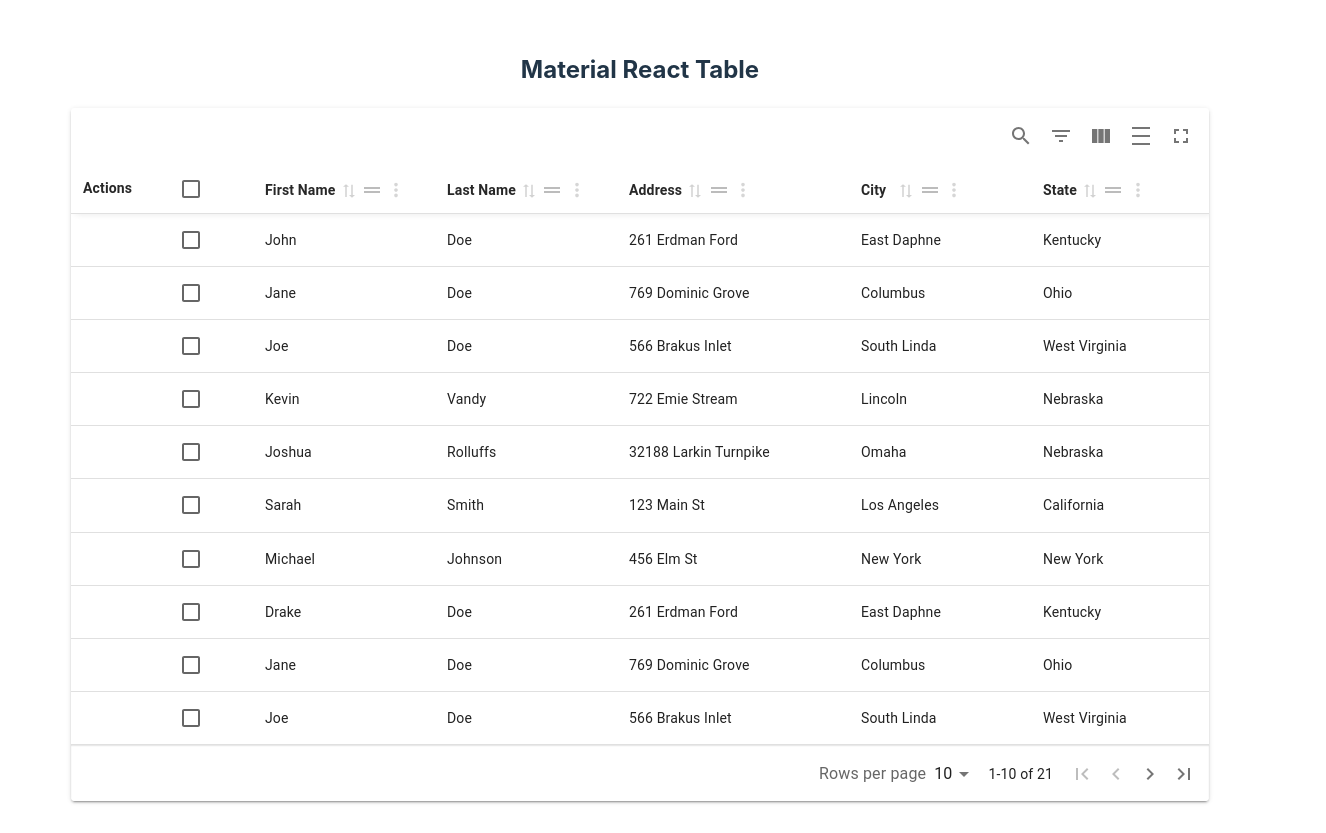
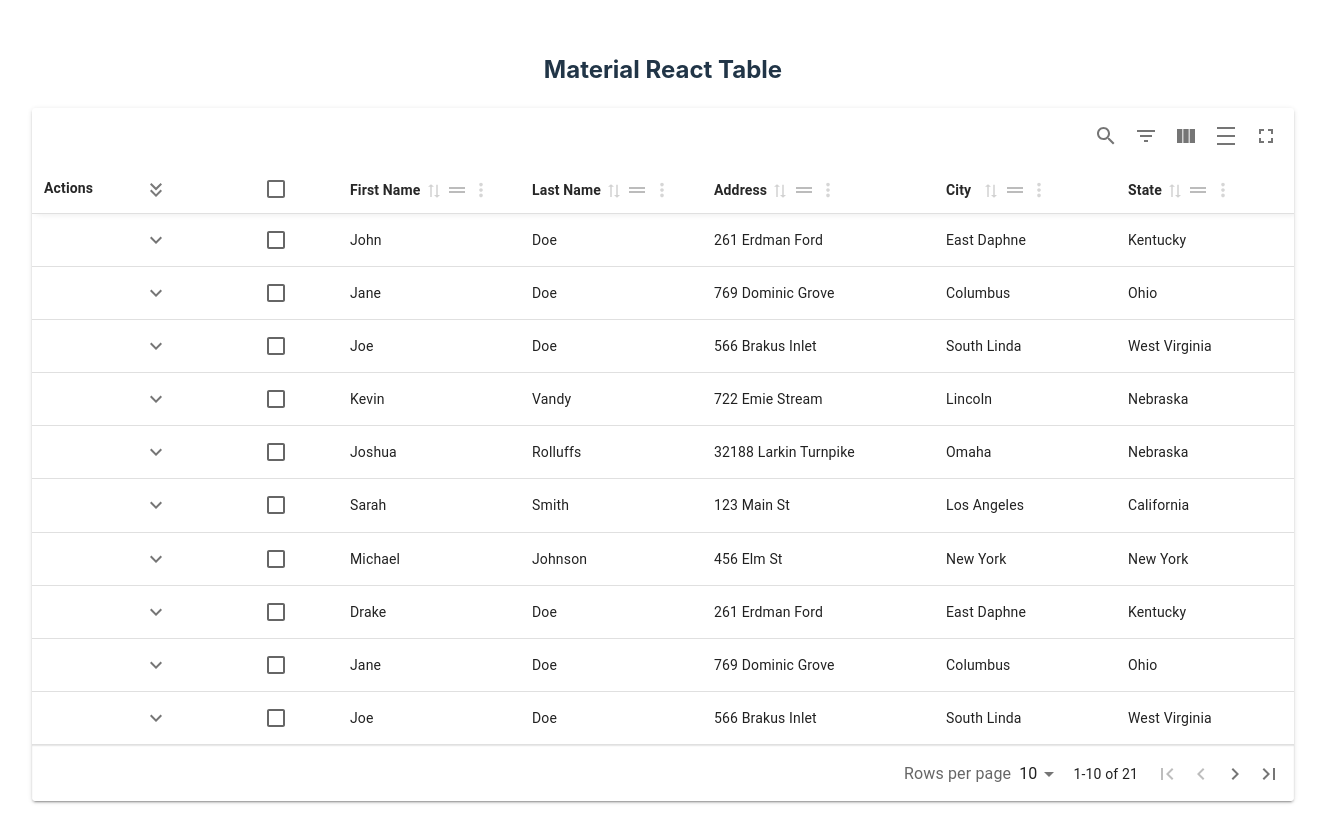
Before and after one commit to KacperLudwiczak/Material-React-Table-Implementaion, a React (Vite) app: page / in a window 1280 px wide. Shown: the whole page, 1326 px wide, since content can reach past the window. Built offline with nearby package versions, Linux system fonts and the light colour scheme.

Commit message:
Accordion

```diff
--- a/src/components/Table.tsx
+++ b/src/components/Table.tsx
@@ -4,10 +4,8 @@ import { data } from "./data"; // Import the data from the separate file
 
 // example data type
 type Person = {
-  name: {
-    firstName: string;
-    lastName: string;
-  };
+  firstName: string;
+  lastName: string;
   address: string;
   city: string;
   state: string;
@@ -18,12 +16,12 @@ const Table = () => {
   const memoizedColumns = useMemo<MRT_ColumnDef<Person>[]>(
     () => [
       {
-        accessorKey: "name.firstName",
+        accessorKey: "firstName",
         header: "First Name",
         size: 150,
       },
       {
-        accessorKey: "name.lastName",
+        accessorKey: "lastName",
         header: "Last Name",
         size: 150,
       },
@@ -57,6 +55,9 @@ const Table = () => {
       enablePinning
       enableRowActions
       enableRowSelection
+      enableExpanding
+      enableExpandAll
+      enableGlobalFilterModes
     />
   );
 };
--- a/src/components/data.tsx
+++ b/src/components/data.tsx
@@ -1,192 +1,527 @@
 export const data = [
   {
-    userId: "3f25309c-8fa1-470f-811e-cdb082ab9017",
-    name: {
     firstName: "John",
     lastName: "Doe",
-    },
     address: "261 Erdman Ford",
     city: "East Daphne",
     state: "Kentucky",
+    subRows: [
+      {
+        firstName: "Ervin",
+        lastName: "Reinger",
+        address: "566 Brakus Inlet",
+        city: "South Linda",
+        state: "West Virginia",
+        subRows: [
+          {
+            firstName: "Jordane",
+            lastName: "Homenick",
+            address: "1234 Brakus Inlet",
+            city: "South Linda",
+            state: "West Virginia",
+          },
+        ],
+      },
+    ],
   },
   {
-    name: {
     firstName: "Jane",
     lastName: "Doe",
-    },
     address: "769 Dominic Grove",
     city: "Columbus",
     state: "Ohio",
-  },
+    subRows: [
       {
-    name: {
-      firstName: "Joe",
-      lastName: "Doe",
-    },
+        firstName: "Trvin",
+        lastName: "Reinger",
         address: "566 Brakus Inlet",
         city: "South Linda",
         state: "West Virginia",
+        subRows: [
+          {
+            firstName: "Dordane",
+            lastName: "Homenick",
+            address: "1234 Brakus Inlet",
+            city: "South Linda",
+            state: "West Virginia",
+          },
+        ],
+      },
+    ],
   },
   {
-    name: {
+    firstName: "Joe",
+    lastName: "Doe",
+    address: "566 Brakus Inlet",
+    city: "South Linda",
+    state: "West Virginia",
+    subRows: [
+      {
+        firstName: "Arvin",
+        lastName: "Reinger",
+        address: "566 Brakus Inlet",
+        city: "South Linda",
+        state: "West Virginia",
+        subRows: [
+          {
+            firstName: "Gane",
+            lastName: "Homenick",
+            address: "1234 Brakus Inlet",
+            city: "South Linda",
+            state: "West Virginia",
+          },
+        ],
+      },
+    ],
+  },
+  {
     firstName: "Kevin",
     lastName: "Vandy",
-    },
     address: "722 Emie Stream",
     city: "Lincoln",
     state: "Nebraska",
+    subRows: [
+      {
+        firstName: "Ervin",
+        lastName: "Reinger",
+        address: "566 Brakus Inlet",
+        city: "South Linda",
+        state: "West Virginia",
+        subRows: [
+          {
+            firstName: "Jordane",
+            lastName: "Homenick",
+            address: "1234 Brakus Inlet",
+            city: "South Linda",
+            state: "West Virginia",
+          },
+        ],
+      },
+    ],
   },
   {
-    name: {
     firstName: "Joshua",
     lastName: "Rolluffs",
-    },
     address: "32188 Larkin Turnpike",
     city: "Omaha",
     state: "Nebraska",
+    subRows: [
+      {
+        firstName: "Ervin",
+        lastName: "Reinger",
+        address: "566 Brakus Inlet",
+        city: "South Linda",
+        state: "West Virginia",
+        subRows: [
+          {
+            firstName: "Jordane",
+            lastName: "Homenick",
+            address: "1234 Brakus Inlet",
+            city: "South Linda",
+            state: "West Virginia",
+          },
+        ],
+      },
+    ],
   },
   {
-    name: {
     firstName: "Sarah",
     lastName: "Smith",
-    },
     address: "123 Main St",
     city: "Los Angeles",
     state: "California",
+    subRows: [
+      {
+        firstName: "Ervin",
+        lastName: "Reinger",
+        address: "566 Brakus Inlet",
+        city: "South Linda",
+        state: "West Virginia",
+        subRows: [
+          {
+            firstName: "Jordane",
+            lastName: "Homenick",
+            address: "1234 Brakus Inlet",
+            city: "South Linda",
+            state: "West Virginia",
+          },
+        ],
+      },
+    ],
   },
   {
-    name: {
     firstName: "Michael",
     lastName: "Johnson",
-    },
     address: "456 Elm St",
     city: "New York",
     state: "New York",
+    subRows: [
+      {
+        firstName: "Ervin",
+        lastName: "Reinger",
+        address: "566 Brakus Inlet",
+        city: "South Linda",
+        state: "West Virginia",
+        subRows: [
+          {
+            firstName: "Jordane",
+            lastName: "Homenick",
+            address: "1234 Brakus Inlet",
+            city: "South Linda",
+            state: "West Virginia",
+          },
+        ],
+      },
+    ],
   },
   {
-    name: {
     firstName: "Drake",
     lastName: "Doe",
-    },
     address: "261 Erdman Ford",
     city: "East Daphne",
     state: "Kentucky",
+    subRows: [
+      {
+        firstName: "Ervin",
+        lastName: "Reinger",
+        address: "566 Brakus Inlet",
+        city: "South Linda",
+        state: "West Virginia",
+        subRows: [
+          {
+            firstName: "Jordane",
+            lastName: "Homenick",
+            address: "1234 Brakus Inlet",
+            city: "South Linda",
+            state: "West Virginia",
+          },
+        ],
+      },
+    ],
   },
   {
-    name: {
     firstName: "Jane",
     lastName: "Doe",
-    },
     address: "769 Dominic Grove",
     city: "Columbus",
     state: "Ohio",
-  },
+    subRows: [
       {
-    name: {
-      firstName: "Joe",
-      lastName: "Doe",
-    },
+        firstName: "Ervin",
+        lastName: "Reinger",
         address: "566 Brakus Inlet",
         city: "South Linda",
         state: "West Virginia",
+        subRows: [
+          {
+            firstName: "Jordane",
+            lastName: "Homenick",
+            address: "1234 Brakus Inlet",
+            city: "South Linda",
+            state: "West Virginia",
+          },
+        ],
+      },
+    ],
   },
   {
-    name: {
+    firstName: "Joe",
+    lastName: "Doe",
+    address: "566 Brakus Inlet",
+    city: "South Linda",
+    state: "West Virginia",
+    subRows: [
+      {
+        firstName: "Ervin",
+        lastName: "Reinger",
+        address: "566 Brakus Inlet",
+        city: "South Linda",
+        state: "West Virginia",
+        subRows: [
+          {
+            firstName: "Jordane",
+            lastName: "Homenick",
+            address: "1234 Brakus Inlet",
+            city: "South Linda",
+            state: "West Virginia",
+          },
+        ],
+      },
+    ],
+  },
+  {
     firstName: "Kevin",
     lastName: "Vandy",
-    },
     address: "722 Emie Stream",
     city: "Lincoln",
     state: "Nebraska",
+    subRows: [
+      {
+        firstName: "Ervin",
+        lastName: "Reinger",
+        address: "566 Brakus Inlet",
+        city: "South Linda",
+        state: "West Virginia",
+        subRows: [
+          {
+            firstName: "Jordane",
+            lastName: "Homenick",
+            address: "1234 Brakus Inlet",
+            city: "South Linda",
+            state: "West Virginia",
+          },
+        ],
+      },
+    ],
   },
   {
-    name: {
     firstName: "Joshua",
     lastName: "Rolluffs",
-    },
     address: "32188 Larkin Turnpike",
     city: "Omaha",
     state: "Nebraska",
+    subRows: [
+      {
+        firstName: "Ervin",
+        lastName: "Reinger",
+        address: "566 Brakus Inlet",
+        city: "South Linda",
+        state: "West Virginia",
+        subRows: [
+          {
+            firstName: "Jordane",
+            lastName: "Homenick",
+            address: "1234 Brakus Inlet",
+            city: "South Linda",
+            state: "West Virginia",
+          },
+        ],
+      },
+    ],
   },
   {
-    name: {
     firstName: "Sarah",
     lastName: "Smith",
-    },
     address: "123 Main St",
     city: "Los Angeles",
     state: "California",
+    subRows: [
+      {
+        firstName: "Ervin",
+        lastName: "Reinger",
+        address: "566 Brakus Inlet",
+        city: "South Linda",
+        state: "West Virginia",
+        subRows: [
+          {
+            firstName: "Jordane",
+            lastName: "Homenick",
+            address: "1234 Brakus Inlet",
+            city: "South Linda",
+            state: "West Virginia",
+          },
+        ],
+      },
+    ],
   },
   {
-    name: {
     firstName: "Michael",
     lastName: "Johnson",
-    },
     address: "456 Elm St",
     city: "New York",
     state: "New York",
+    subRows: [
+      {
+        firstName: "Ervin",
+        lastName: "Reinger",
+        address: "566 Brakus Inlet",
+        city: "South Linda",
+        state: "West Virginia",
+        subRows: [
+          {
+            firstName: "Jordane",
+            lastName: "Homenick",
+            address: "1234 Brakus Inlet",
+            city: "South Linda",
+            state: "West Virginia",
+          },
+        ],
+      },
+    ],
   },
   {
-    name: {
     firstName: "Tom",
     lastName: "Doe",
-    },
     address: "261 Erdman Ford",
     city: "East Daphne",
     state: "Kentucky",
+    subRows: [
+      {
+        firstName: "Ervin",
+        lastName: "Reinger",
+        address: "566 Brakus Inlet",
+        city: "South Linda",
+        state: "West Virginia",
+        subRows: [
+          {
+            firstName: "Jordane",
+            lastName: "Homenick",
+            address: "1234 Brakus Inlet",
+            city: "South Linda",
+            state: "West Virginia",
+          },
+        ],
+      },
+    ],
   },
   {
-    name: {
     firstName: "Jane",
     lastName: "Doe",
-    },
     address: "769 Dominic Grove",
     city: "Columbus",
     state: "Ohio",
-  },
+    subRows: [
       {
-    name: {
-      firstName: "Joe",
-      lastName: "Doe",
-    },
+        firstName: "Ervin",
+        lastName: "Reinger",
         address: "566 Brakus Inlet",
         city: "South Linda",
         state: "West Virginia",
+        subRows: [
+          {
+            firstName: "Jordane",
+            lastName: "Homenick",
+            address: "1234 Brakus Inlet",
+            city: "South Linda",
+            state: "West Virginia",
+          },
+        ],
+      },
+    ],
   },
   {
-    name: {
+    firstName: "Joe",
+    lastName: "Doe",
+    address: "566 Brakus Inlet",
+    city: "South Linda",
+    state: "West Virginia",
+    subRows: [
+      {
+        firstName: "Ervin",
+        lastName: "Reinger",
+        address: "566 Brakus Inlet",
+        city: "South Linda",
+        state: "West Virginia",
+        subRows: [
+          {
+            firstName: "Jordane",
+            lastName: "Homenick",
+            address: "1234 Brakus Inlet",
+            city: "South Linda",
+            state: "West Virginia",
+          },
+        ],
+      },
+    ],
+  },
+  {
     firstName: "Kevin",
     lastName: "Vandy",
-    },
     address: "722 Emie Stream",
     city: "Lincoln",
     state: "Nebraska",
+    subRows: [
+      {
+        firstName: "Ervin",
+        lastName: "Reinger",
+        address: "566 Brakus Inlet",
+        city: "South Linda",
+        state: "West Virginia",
+        subRows: [
+          {
+            firstName: "Jordane",
+            lastName: "Homenick",
+            address: "1234 Brakus Inlet",
+            city: "South Linda",
+            state: "West Virginia",
+          },
+        ],
+      },
+    ],
   },
   {
-    name: {
     firstName: "Joshua",
     lastName: "Rolluffs",
-    },
     address: "32188 Larkin Turnpike",
     city: "Omaha",
     state: "Nebraska",
+    subRows: [
+      {
+        firstName: "Ervin",
+        lastName: "Reinger",
+        address: "566 Brakus Inlet",
+        city: "South Linda",
+        state: "West Virginia",
+        subRows: [
+          {
+            firstName: "Jordane",
+            lastName: "Homenick",
+            address: "1234 Brakus Inlet",
+            city: "South Linda",
+            state: "West Virginia",
+          },
+        ],
+      },
+    ],
   },
   {
-    name: {
     firstName: "Sarah",
     lastName: "Smith",
-    },
     address: "123 Main St",
     city: "Los Angeles",
     state: "California",
+    subRows: [
+      {
+        firstName: "Ervin",
+        lastName: "Reinger",
+        address: "566 Brakus Inlet",
+        city: "South Linda",
+        state: "West Virginia",
+        subRows: [
+          {
+            firstName: "Jordane",
+            lastName: "Homenick",
+            address: "1234 Brakus Inlet",
+            city: "South Linda",
+            state: "West Virginia",
+          },
+        ],
+      },
+    ],
   },
   {
-    name: {
     firstName: "Michael",
     lastName: "Johnson",
-    },
     address: "456 Elm St",
     city: "New York",
     state: "New York",
+    subRows: [
+      {
+        firstName: "Ervin",
+        lastName: "Reinger",
+        address: "566 Brakus Inlet",
+        city: "South Linda",
+        state: "West Virginia",
+        subRows: [
+          {
+            firstName: "Jordane",
+            lastName: "Homenick",
+            address: "1234 Brakus Inlet",
+            city: "South Linda",
+            state: "West Virginia",
+          },
+        ],
+      },
+    ],
   },
 ];
```
Lines whose indentation alone changed are shown as unchanged.
